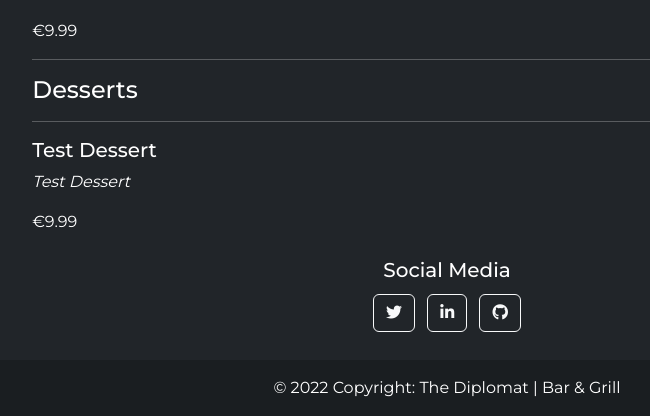
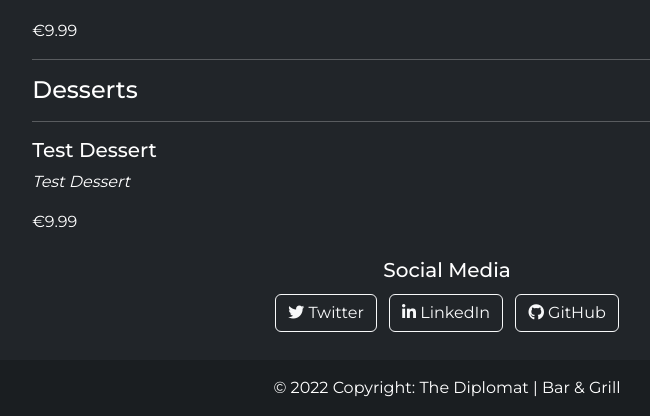
Before and after one commit to ArronBeale/CI_PP4_the_diplomat, a Django app: page /food_menu in a window 1280 px wide. Shown: the part 677-1093 px from the top of the page, without its empty margins (193-843 px from the left). Run offline with Django 3.2, Linux system fonts and the light colour scheme; data comes from the database, SQL or seed files in the repository; some libraries are stand-ins or nearby versions.

Commit message:
Add text to links to social media in base.html

```diff
--- a/templates/base.html
+++ b/templates/base.html
@@ -109,15 +109,15 @@
       <section class="mb-4">
         <h5>Social Media</h5>
         <a class="btn btn-outline-light btn-floating m-1" href="https://www.twitter.com" target="_blank"
-          role="button"><i class="fab fa-twitter"></i></a>
+          role="button"><i class="fab fa-twitter"></i> Twitter</a>
 
         <!-- Linkedin -->
         <a class="btn btn-outline-light btn-floating m-1" href="https://www.linkedin.com/in/arronbeale/" target="_blank"
-          role="button"><i class="fab fa-linkedin-in"></i></a>
+          role="button"><i class="fab fa-linkedin-in"></i> LinkedIn</a>
 
         <!-- Github -->
         <a class="btn btn-outline-light btn-floating m-1" href="https://github.com/ArronBeale" target="_blank"
-          role="button"><i class="fab fa-github"></i></a>
+          role="button"><i class="fab fa-github"></i> GitHub</a>
       </section>
     </div>
 
```
